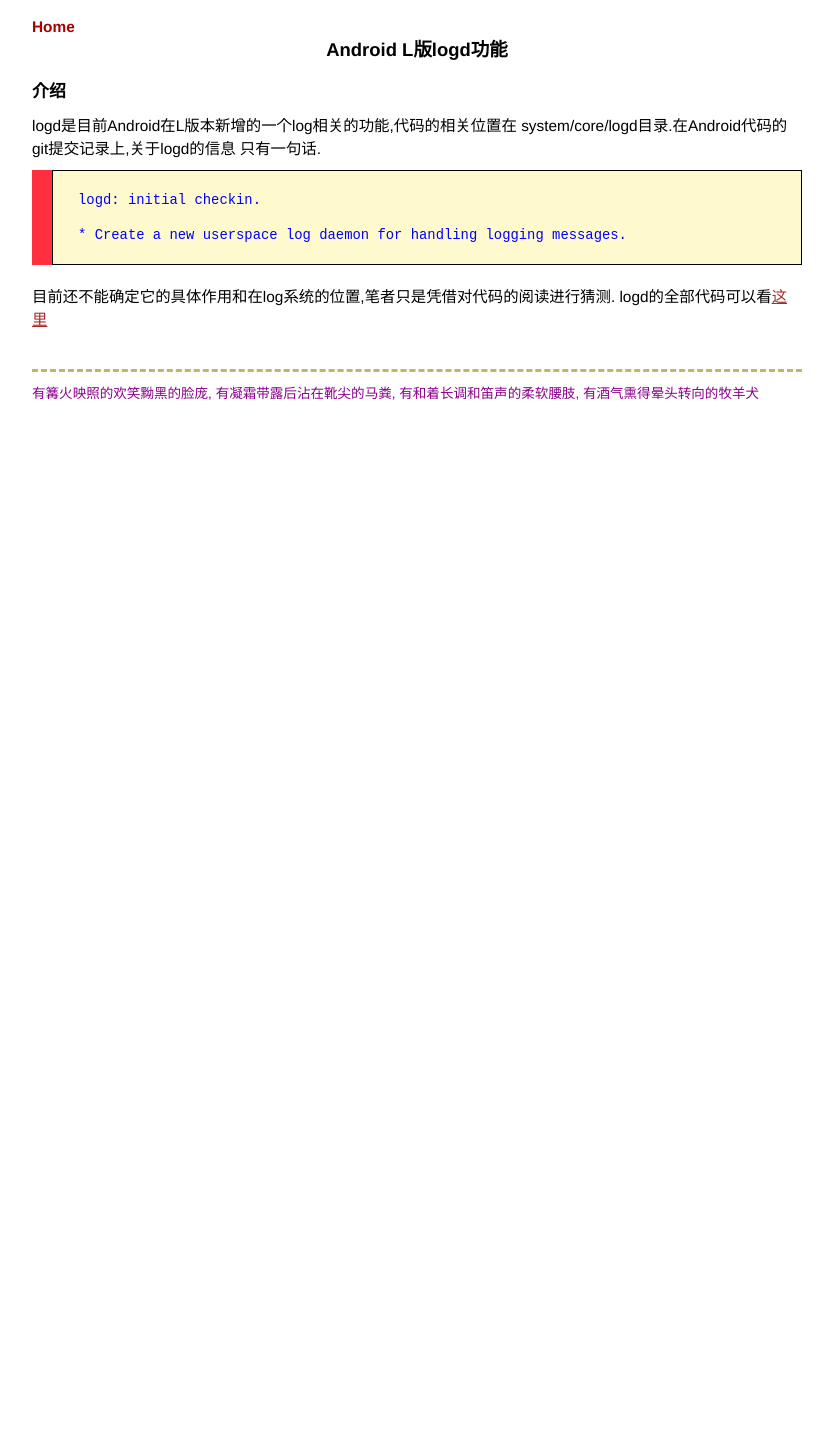
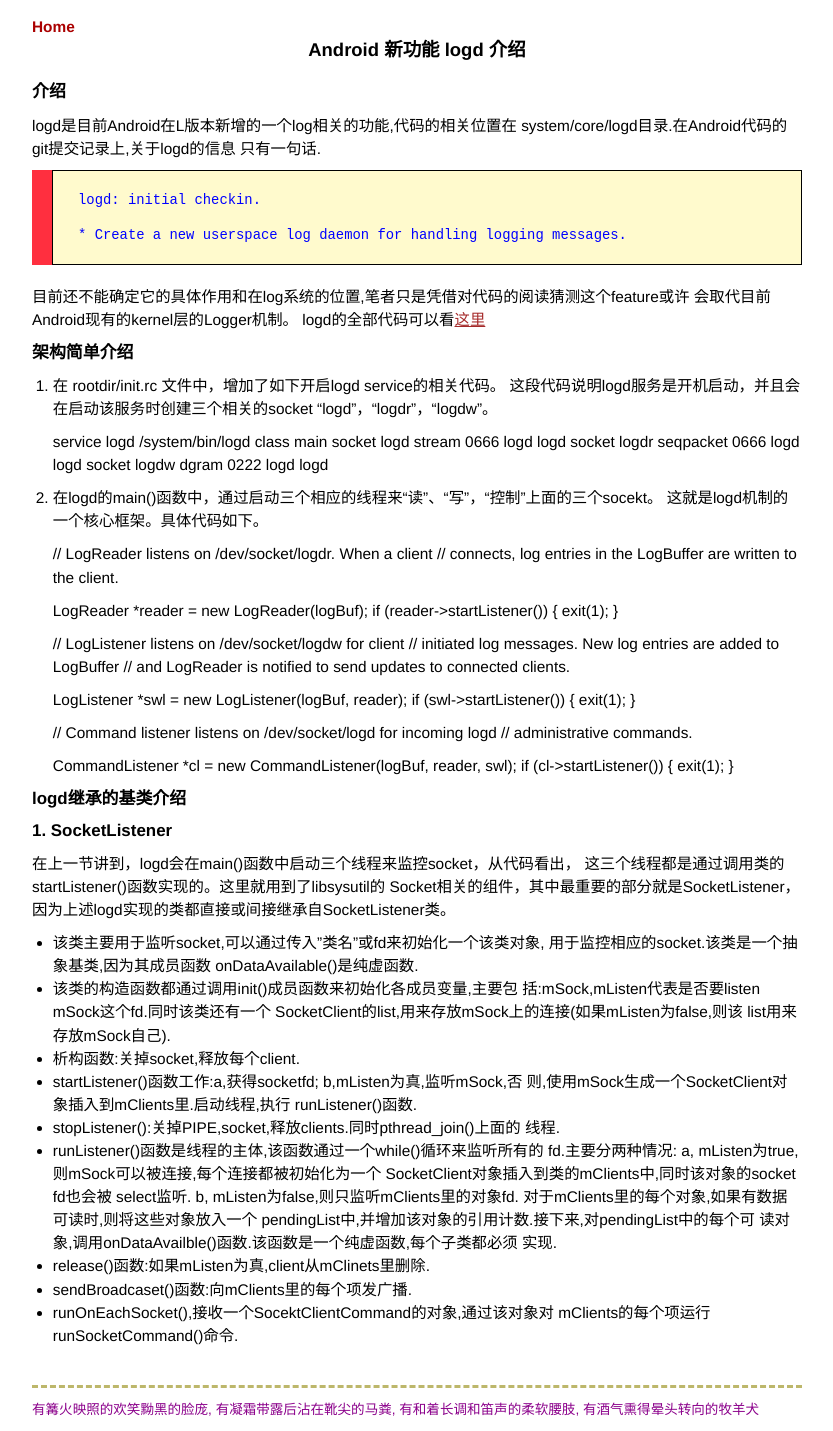
Before and after one commit to byrlx/byrlx.github.io, a Jekyll site: the page built from _posts/2014-03-23-Android-L版logd功能.md, in a window 1280 px wide. Shown: the whole page, without its empty margins (223-1056 px from the left). Built offline with Jekyll 4.4.1, drawn with Linux system fonts in a browser that asks for light colours; Markdown is read by kramdown in place of the engine named in the settings; before the commit the page ends 915 px from its top, so only the background shows below that.

Commit message:
Update 2014-03-23-Android-L版logd功能.md
update logd doc

```diff
--- a/_posts/2014-03-23-Android-L版logd功能.md
+++ b/_posts/2014-03-23-Android-L版logd功能.md
@@ -1,6 +1,6 @@
 ---
 layout: default
-title: Android L版logd功能
+title: Android 新功能 logd 介绍
 ---
 
 {{page.title}}
@@ -16,5 +16,84 @@
 
     * Create a new userspace log daemon for handling logging messages.
 
-目前还不能确定它的具体作用和在log系统的位置,笔者只是凭借对代码的阅读进行猜测.
+目前还不能确定它的具体作用和在log系统的位置,笔者只是凭借对代码的阅读猜测这个feature或许
+会取代目前Android现有的kernel层的Logger机制。
 logd的全部代码可以看[这里](https://android.googlesource.com/platform/system/core/+/882f856668331488d9bbaec429de7aac5d7978c9/logd)
+
+#### 架构简单介绍
+
+1. 在 rootdir/init.rc 文件中，增加了如下开启logd service的相关代码。
+这段代码说明logd服务是开机启动，并且会在启动该服务时创建三个相关的socket
+“logd”，“logdr”，“logdw”。
+
+    service logd /system/bin/logd
+        class main
+        socket logd stream 0666 logd logd
+        socket logdr seqpacket 0666 logd logd
+        socket logdw dgram 0222 logd logd
+
+2. 在logd的main()函数中，通过启动三个相应的线程来“读”、“写”，“控制”上面的三个socekt。
+这就是logd机制的一个核心框架。具体代码如下。
+
+    // LogReader listens on /dev/socket/logdr. When a client
+    // connects, log entries in the LogBuffer are written to the client.
+
+    LogReader *reader = new LogReader(logBuf);
+    if (reader->startListener()) {
+        exit(1);
+    }
+
+    // LogListener listens on /dev/socket/logdw for client
+    // initiated log messages. New log entries are added to LogBuffer
+    // and LogReader is notified to send updates to connected clients.
+
+    LogListener *swl = new LogListener(logBuf, reader);
+    if (swl->startListener()) {
+        exit(1);
+    }
+
+    // Command listener listens on /dev/socket/logd for incoming logd
+    // administrative commands.
+
+    CommandListener *cl = new CommandListener(logBuf, reader, swl);
+    if (cl->startListener()) {
+        exit(1);
+    }
+
+#### logd继承的基类介绍
+
+##### 1. SocketListener
+
+在上一节讲到，logd会在main()函数中启动三个线程来监控socket，从代码看出，
+这三个线程都是通过调用类的startListener()函数实现的。这里就用到了libsysutil的
+Socket相关的组件，其中最重要的部分就是SocketListener，
+因为上述logd实现的类都直接或间接继承自SocketListener类。
+
+
+- 该类主要用于监听socket,可以通过传入"类名"或fd来初始化一个该类对象,
+   用于监控相应的socket.该类是一个抽象基类,因为其成员函数
+   onDataAvailable()是纯虚函数.
+- 该类的构造函数都通过调用init()成员函数来初始化各成员变量,主要包
+   括:mSock,mListen代表是否要listen mSock这个fd.同时该类还有一个
+   SocketClient的list,用来存放mSock上的连接(如果mListen为false,则该
+   list用来存放mSock自己).
+- 析构函数:关掉socket,释放每个client.
+- startListener()函数工作:a,获得socketfd; b,mListen为真,监听mSock,否
+   则,使用mSock生成一个SocketClient对象插入到mClients里.启动线程,执行
+   runListener()函数.
+- stopListener():关掉PIPE,socket,释放clients.同时pthread_join()上面的
+   线程.
+- runListener()函数是线程的主体,该函数通过一个while()循环来监听所有的
+   fd.主要分两种情况:
+   a, mListen为true,则mSock可以被连接,每个连接都被初始化为一个
+   SocketClient对象插入到类的mClients中,同时该对象的socket fd也会被
+   select监听.
+   b, mListen为false,则只监听mClients里的对象fd.
+   对于mClients里的每个对象,如果有数据可读时,则将这些对象放入一个
+   pendingList中,并增加该对象的引用计数.接下来,对pendingList中的每个可
+   读对象,调用onDataAvailble()函数.该函数是一个纯虚函数,每个子类都必须
+   实现.
+- release()函数:如果mListen为真,client从mClinets里删除.
+- sendBroadcaset()函数:向mClients里的每个项发广播.
+- runOnEachSocket(),接收一个SocektClientCommand的对象,通过该对象对
+   mClients的每个项运行runSocketCommand()命令.
```
